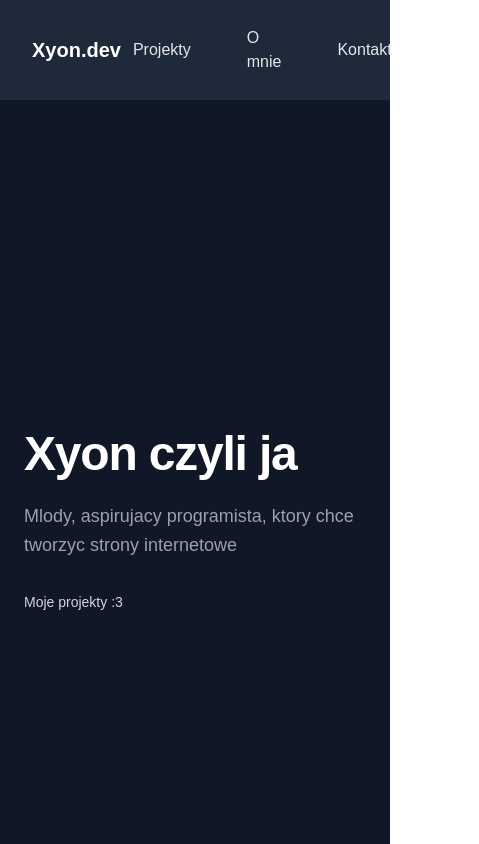
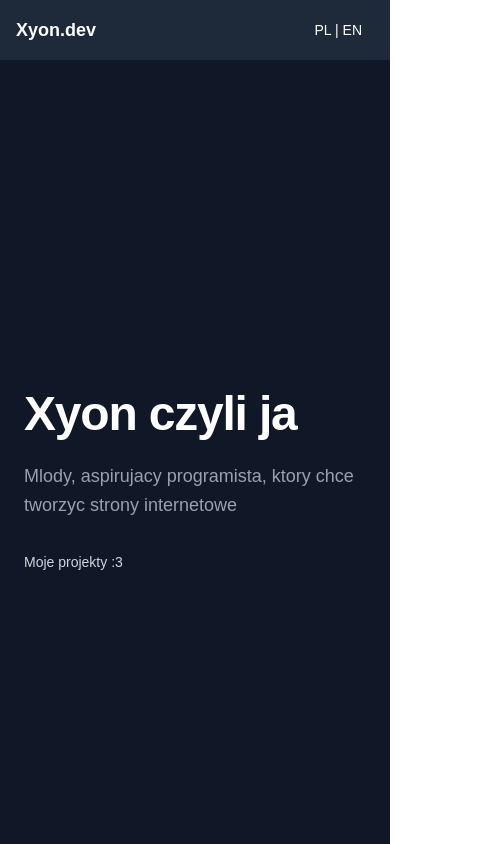
Before and after one commit to Xyonnn/main-page-to-my-portfolio-i-guess, a Next.js app: page / in a window 390 px wide. Shown: the top 844 px of the page, 479 px wide, since content can reach past the window. Built offline with nearby package versions, Linux system fonts and the light colour scheme.

Commit message:
fixed navbar on mobile

```diff
--- a/app/components/navbarComponents/navbar.tsx
+++ b/app/components/navbarComponents/navbar.tsx
@@ -14,14 +14,16 @@ export default function Navbar({activeSection}: NavbarProps){
 
 
     return(
-        <div className="sticky top-0 z-50 flex items-center justify-between px-8 py-4 bg-gray-800 ">
-            <button className="text-xl font-bold" onClick={()=> window.scrollTo({top: 0, behavior: "smooth"})}>Xyon.dev</button>
-            <nav className="flex items-center gap-8">
-                <a className={linkClass("projects")} href="#projects">{t("navbarSec.projects")}</a>
-                <a className={linkClass("about")} href="#about">{t("navbarSec.about")}</a>
-                <a className={linkClass("contact")} href="#contact">{t("navbarSec.contact")}</a>
+        <div className="sticky top-0 z-50 flex items-center justify-between px-4 sm:px-8 py-4 bg-gray-800 ">
+            <button className="text-lg sm:text-xl font-bold shrink-0" onClick={()=> window.scrollTo({top: 0, behavior: "smooth"})}>Xyon.dev</button>
+            <div className="flex items-center gap-8">
+                <nav className="hidden md:flex items-center gap-8">
+                    <a className={linkClass("projects")} href="#projects">{t("navbarSec.projects")}</a>
+                    <a className={linkClass("about")} href="#about">{t("navbarSec.about")}</a>
+                    <a className={linkClass("contact")} href="#contact">{t("navbarSec.contact")}</a>
+                </nav>
                 <button className="px-3 py-1 text-sm rounded-md hover:bg-gray-900 transition-colors" onClick={toggleLang}>{lang === "pl" ? "PL | EN" : "EN | PL"}</button>
-            </nav>
+            </div>
         </div>
     );
 }
```
